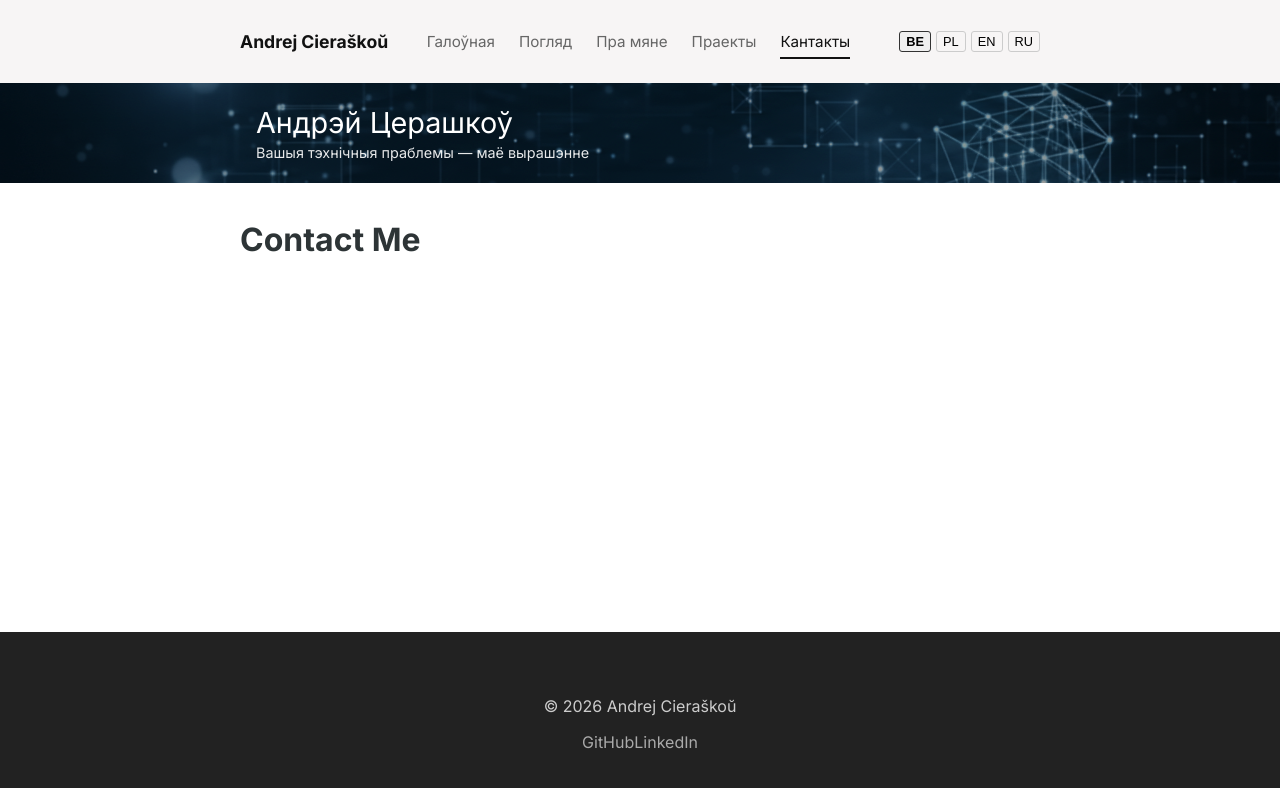
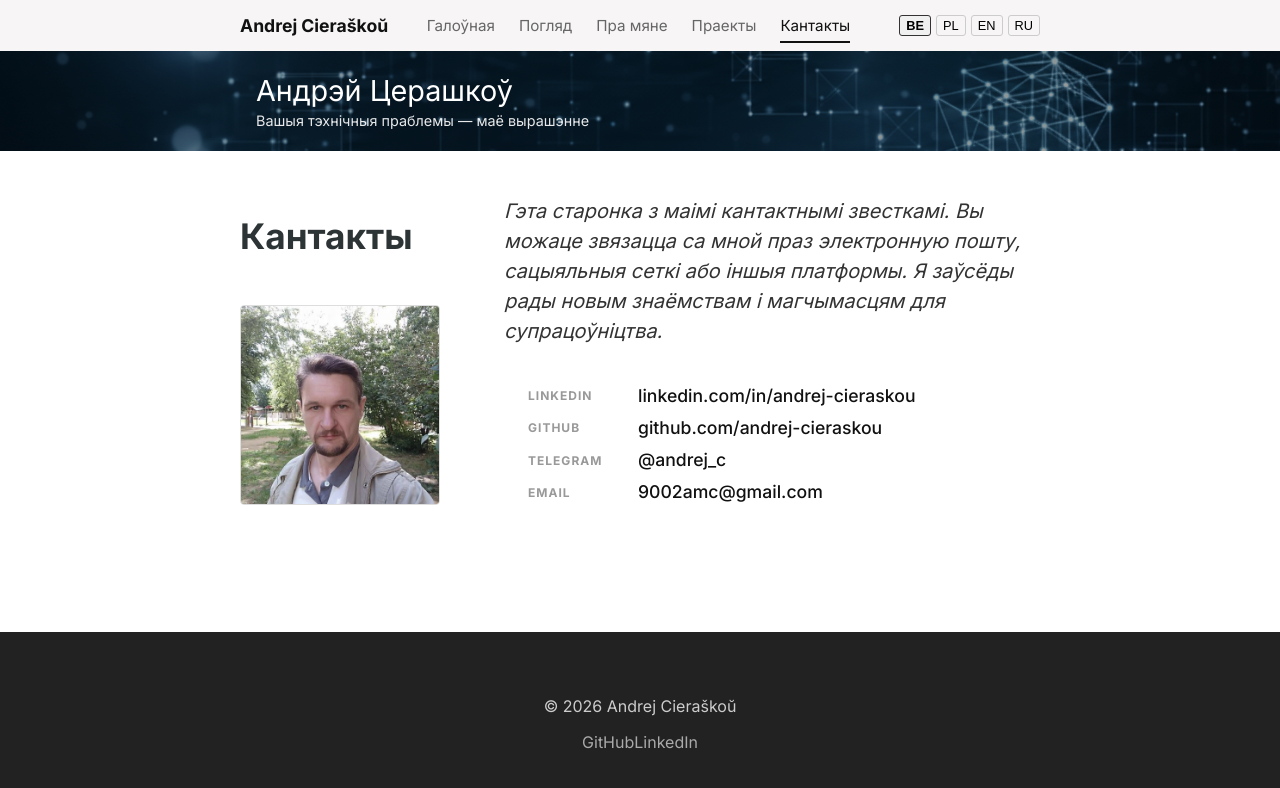
Before and after one commit to amc9002/my-personal-site, a React (Vite) app: page /contact in a window 1280 px wide. Shown: the top 788 px of the page. Built offline with nearby package versions, Linux system fonts and the light colour scheme.

Commit message:
feat: implement contacts page with two-column grid layout and shared contact constants

```diff
--- /dev/null
+++ b/public/locales/be/contacts.json
@@ -0,0 +1,5 @@
+{
+  "title": "Кантакты",
+  "lead": "Гэта старонка з маімі кантактнымі звесткамі. Вы можаце звязацца са мной праз электронную пошту, сацыяльныя сеткі або іншыя платформы. Я заўсёды рады новым знаёмствам і магчымасцям для супрацоўніцтва.",
+  "items": []
+}
--- /dev/null
+++ b/public/locales/en/contacts.json
@@ -0,0 +1,5 @@
+{
+  "title": "Contacts",
+  "lead": "This is a page with my contact information. You can reach me via email, social networks, or other platforms. I'm always happy to meet new people and explore opportunities for collaboration.",
+  "items": []
+}
--- /dev/null
+++ b/public/locales/pl/contacts.json
@@ -0,0 +1,5 @@
+{
+  "title": "Kontakty",
+  "lead": "To są moje dane kontaktowe. Możesz się ze mną skontaktować przez e-mail, media społecznościowe lub inne platformy. Zawsze chętnie poznaję nowych ludzi i eksploruję możliwości współpracy.",
+  "items": []
+}
--- /dev/null
+++ b/public/locales/ru/contacts.json
@@ -0,0 +1,5 @@
+{
+  "title": "Контакты",
+  "lead": "Это страница с моими контактными данными. Вы можете связаться со мной через электронную почту, социальные сети или другие платформы. Я всегда рад новым знакомствам и возможностям для сотрудничества.",
+  "items": []
+}
--- a/src/App.tsx
+++ b/src/App.tsx
@@ -8,7 +8,7 @@ import Home from "./pages/Home/Home";
 import HowIThink from "./pages/HowIThink/HowIThink";
 import AboutMe from "./pages/AboutMe";
 import Projects from "./pages/Projects";
-import Contacts from "./pages/Contacts";
+import Contacts from "./pages/Contacts/Contacts";
 import { Route, Routes } from "react-router-dom";
 
 function App() {
--- a/src/components/common/section/Section.module.css
+++ b/src/components/common/section/Section.module.css
@@ -4,7 +4,7 @@
   display: grid;
   /* Цэнтральная калонка 800px */
   grid-template-columns: 1fr min(800px, 92%) 1fr;
-  padding: 80px 0;
+  padding: 60px 0;
   margin-bottom: 0 !important;
 }
 
--- a/src/components/common/section/Section.tsx
+++ b/src/components/common/section/Section.tsx
@@ -9,6 +9,7 @@ interface SectionProps {
   items?: string[];
   link?: string;
   linkText?: string;
+  children?: React.ReactNode;
   image?: string;
   footer?: string;
   index: number;
@@ -24,8 +25,10 @@ const Section: React.FC<SectionProps> = ({
   image,
   footer,
   index,
+  children,
 }) => {
-  if (!items.length && !title && !description && !footer) return null;
+  if (!items.length && !title && !description && !footer && !children)
+    return null;
 
   const isAlt = index % 2 !== 0;
 
@@ -46,6 +49,7 @@ const Section: React.FC<SectionProps> = ({
           ) : (
             items.map((text, i) => <p key={i}>{text}</p>)
           )}
+          {children}
           {footer && <p className={styles.footerText}>{footer}</p>}
           {link && linkText && (
             <Link to={link} className={styles.moreLink}>
--- a/src/components/layout/Header/Header.module.css
+++ b/src/components/layout/Header/Header.module.css
@@ -4,14 +4,13 @@
 }
 
 .headerContent {
-  /* Гэта робіць шырыню хэдэра такой жа, як у твайго тэксту */
   display: flex;
   justify-content: space-between;
   align-items: center;
 
   max-width: 800px; /* Супадае з цэнтрам твайго main */
   margin: 0 auto;
-  padding: 1.5rem 0; /* Прыбіраем бакавыя падынгі, каб лагатып стаяў строга па лініі тэксту */
+  padding: 0.5rem 0; /* Прыбіраем бакавыя падынгі, каб лагатып стаяў строга па лініі тэксту */
 }
 
 .logo {
--- /dev/null
+++ b/src/constants/contactData.ts
@@ -0,0 +1,18 @@
+export const CONTACT_LINKS = [
+  {
+    label: "LinkedIn",
+    value: "linkedin.com/in/andrej-cieraskou",
+    url: "https://linkedin.com/in/andrej-cieraskou",
+  },
+  {
+    label: "GitHub",
+    value: "github.com/andrej-cieraskou",
+    url: "https://github.com/andrej-cieraskou",
+  },
+  { label: "Telegram", value: "@andrej_c", url: "https://t.me/Jjjsss2024" },
+  {
+    label: "Email",
+    value: "9002amc@gmail.com",
+    url: "mailto:9002amc@gmail.com",
+  },
+];
--- a/src/pages/Contacts.tsx
+++ /dev/null
@@ -1,2 +0,0 @@
-const Contacts = () => <h1>Contact Me</h1>;
-export default Contacts;
--- /dev/null
+++ b/src/pages/Contacts/Contacts.module.css
@@ -0,0 +1,103 @@
+.contactSection {
+  /* Мінімальныя падынгі, каб упісацца ў экран */
+  padding-top: 0.5rem !important;
+  padding-bottom: 1rem !important;
+}
+
+.mainGrid {
+  display: grid;
+  grid-template-columns: 200px 1fr;
+  gap: 4rem;
+  align-items: start;
+}
+
+.sidebar {
+  display: flex;
+  flex-direction: column;
+  gap: 1.5rem;
+}
+
+.title {
+  margin: 0;
+  line-height: 1;
+  font-size: 2.2rem;
+}
+
+.photoContainer img {
+  width: 100%;
+  border-radius: 4px;
+  display: block;
+  filter: grayscale(20%);
+  border: 1px solid #ddd;
+}
+
+.content {
+  display: flex;
+  flex-direction: column;
+  gap: 2rem;
+  /* Невялікі пад'ём тэксту, каб ён візуальна стаў у лінію з шапкай загалоўка */
+  margin-top: -0.2rem;
+}
+
+.contactLead {
+  font-size: 1.25rem;
+  font-weight: 300;
+  line-height: 1.5;
+  margin: 0;
+  font-style: italic;
+  color: #333;
+}
+
+.linkList {
+  list-style: none;
+  padding: 0;
+  margin: 0;
+}
+
+.linkList li {
+  display: flex;
+  align-items: center;
+  gap: 10px;
+  margin-bottom: 1rem;
+}
+
+.linkLabel {
+  width: 100px;
+  flex-shrink: 0;
+  font-size: 0.75rem;
+  font-weight: 700;
+  color: #999;
+  text-transform: uppercase;
+  letter-spacing: 1px;
+}
+
+.linkList a {
+  font-size: 1.1rem;
+  font-weight: 500;
+  color: #111;
+  text-decoration: none;
+  border-bottom: 1px solid transparent;
+  transition: all 0.2s;
+}
+
+.linkList a:hover {
+  border-bottom-color: #111;
+}
+
+@media (max-width: 700px) {
+  .mainGrid {
+    grid-template-columns: 1fr;
+    gap: 2rem;
+  }
+  .sidebar {
+    align-items: center;
+  }
+  .content {
+    margin-top: 0;
+    text-align: center;
+  }
+  .linkList li {
+    flex-direction: column;
+    gap: 5px;
+  }
+}
--- /dev/null
+++ b/src/pages/Contacts/Contacts.tsx
@@ -0,0 +1,41 @@
+import styles from "./Contacts.module.css";
+import Section from "../../components/common/section/Section";
+import myPhoto from "../../assets/my-photo.jpeg";
+import { useTranslation } from "react-i18next";
+import { CONTACT_LINKS } from "../../constants/contactData";
+
+const Contacts = () => {
+  const { t } = useTranslation("contacts");
+
+  return (
+    <Section index={0} className={styles.contactSection}>
+      <div className={styles.mainGrid}>
+        {/* Левая калонка */}
+        <div className={styles.sidebar}>
+          <h1 className={styles.title}>{t("title")}</h1>
+          <div className={styles.photoContainer}>
+            <img src={myPhoto} alt="Andrej Cieraškoŭ" />
+          </div>
+        </div>
+
+        {/* Правая калонка */}
+        <div className={styles.content}>
+          <p className={styles.contactLead}>{t("lead")}</p>
+
+          <ul className={styles.linkList}>
+            {CONTACT_LINKS.map((link, i) => (
+              <li key={i}>
+                <span className={styles.linkLabel}>{link.label}</span>
+                <a href={link.url} target="_blank" rel="noreferrer">
+                  {link.value}
+                </a>
+              </li>
+            ))}
+          </ul>
+        </div>
+      </div>
+    </Section>
+  );
+};
+
+export default Contacts;
```
Also changed, not shown: src/assets/my-photo.jpeg (added).
